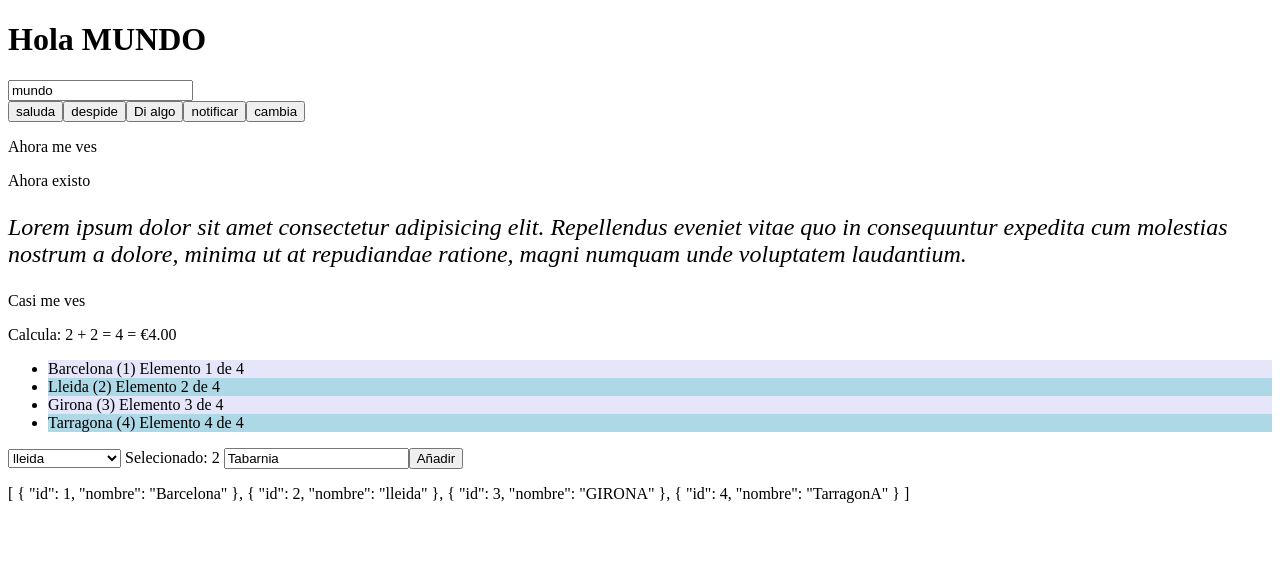
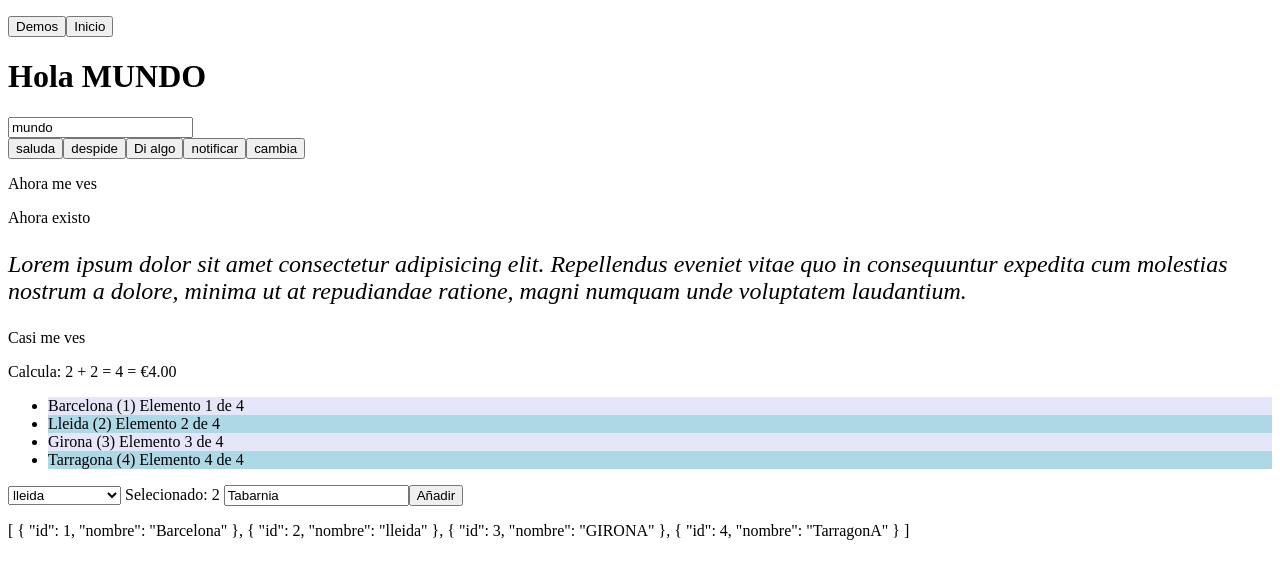
Before and after one commit to jmagit/LL20190916, an Angular app: page / in a window 1280 px wide. Shown: the top 578 px of the page. Built offline with nearby package versions, Linux system fonts and the light colour scheme.

Commit message:
dinamico

```diff
--- a/src/app/app.component.html
+++ b/src/app/app.component.html
@@ -1,3 +1,3 @@
 <app-notification></app-notification>
-<app-demos></app-demos>
+<app-dinamico></app-dinamico>
 <router-outlet></router-outlet>
--- a/src/app/app.module.ts
+++ b/src/app/app.module.ts
@@ -9,11 +9,13 @@
 import { AppCommonModule } from './app-common';
 import { environment } from 'src/environments/environment';
 import { DemosComponent } from './demos/demos.component';
+import { DinamicoComponent } from './dinamico/dinamico.component';
 
 @NgModule({
   declarations: [
     AppComponent,
-    DemosComponent
+    DemosComponent,
+    DinamicoComponent
   ],
   imports: [
     BrowserModule, FormsModule,
--- /dev/null
+++ b/src/app/dinamico/dinamico.component.html
@@ -0,0 +1,4 @@
+<p>
+  <button *ngFor="let item of menu; let i = index;" (click)="seleccionar(i)">{{item.texto}}</button>
+</p>
+<ng-container *ngComponentOutlet="seleccionado"></ng-container>
--- /dev/null
+++ b/src/app/dinamico/dinamico.component.ts
@@ -0,0 +1,29 @@
+import { Component, OnInit } from '@angular/core';
+import { HomeComponent } from '../main/home/home.component';
+import { DemosComponent } from '../demos/demos.component';
+
+@Component({
+  selector: 'app-dinamico',
+  templateUrl: './dinamico.component.html',
+  styleUrls: ['./dinamico.component.css'],
+  entryComponents: [
+    HomeComponent, DemosComponent,
+  ],
+})
+export class DinamicoComponent implements OnInit {
+  menu = [
+    { texto: 'Demos', componente: DemosComponent },
+    { texto: 'Inicio', componente: HomeComponent },
+  ];
+  seleccionado = this.menu[0].componente;
+
+  constructor() { }
+
+  ngOnInit() {
+  }
+
+  seleccionar(indice: number) {
+    this.seleccionado = this.menu[indice].componente;
+  }
+
+}
```
Also changed, not shown: src/app/dinamico/dinamico.component.css (added), 1 other file (tests, documents, lock files or other folders).
